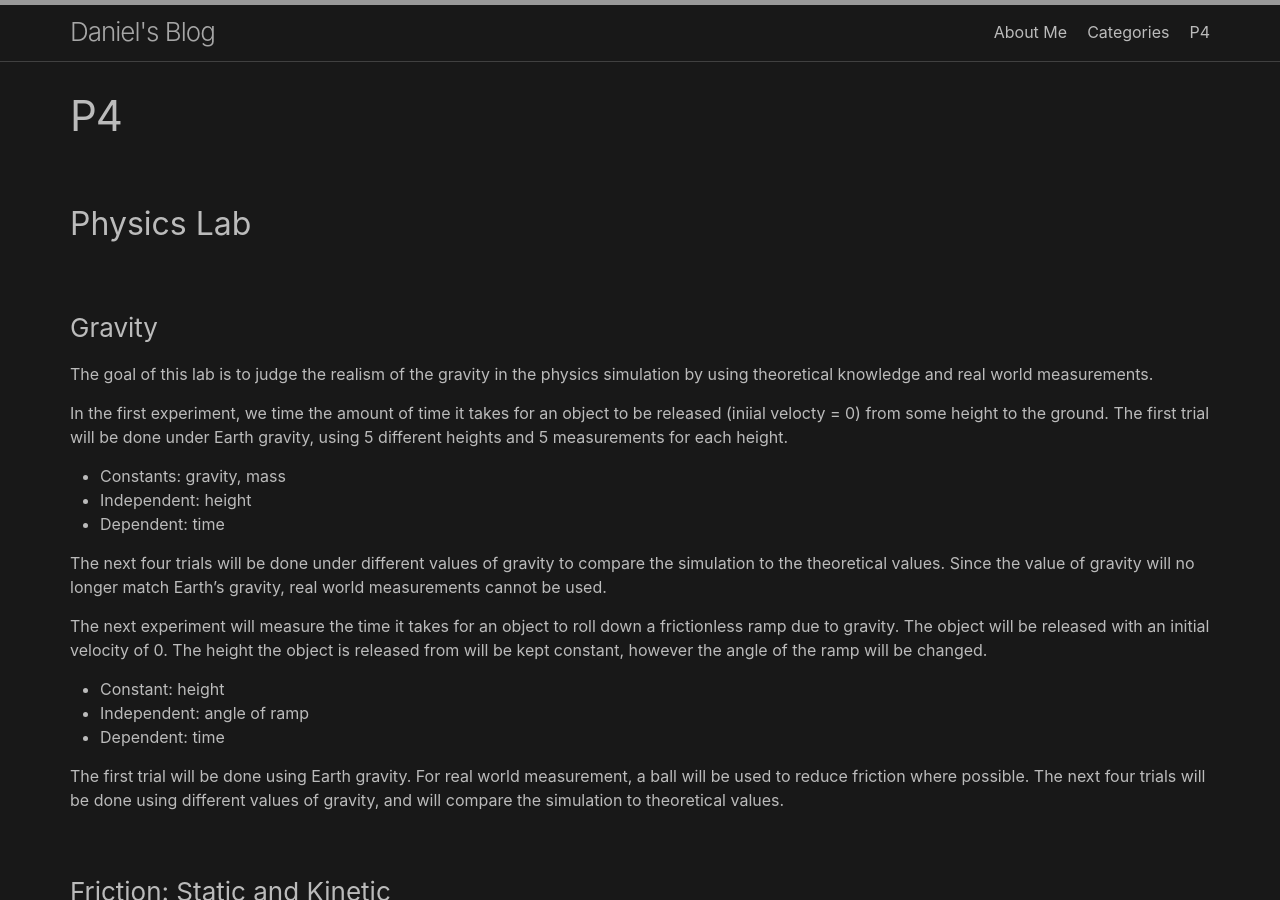
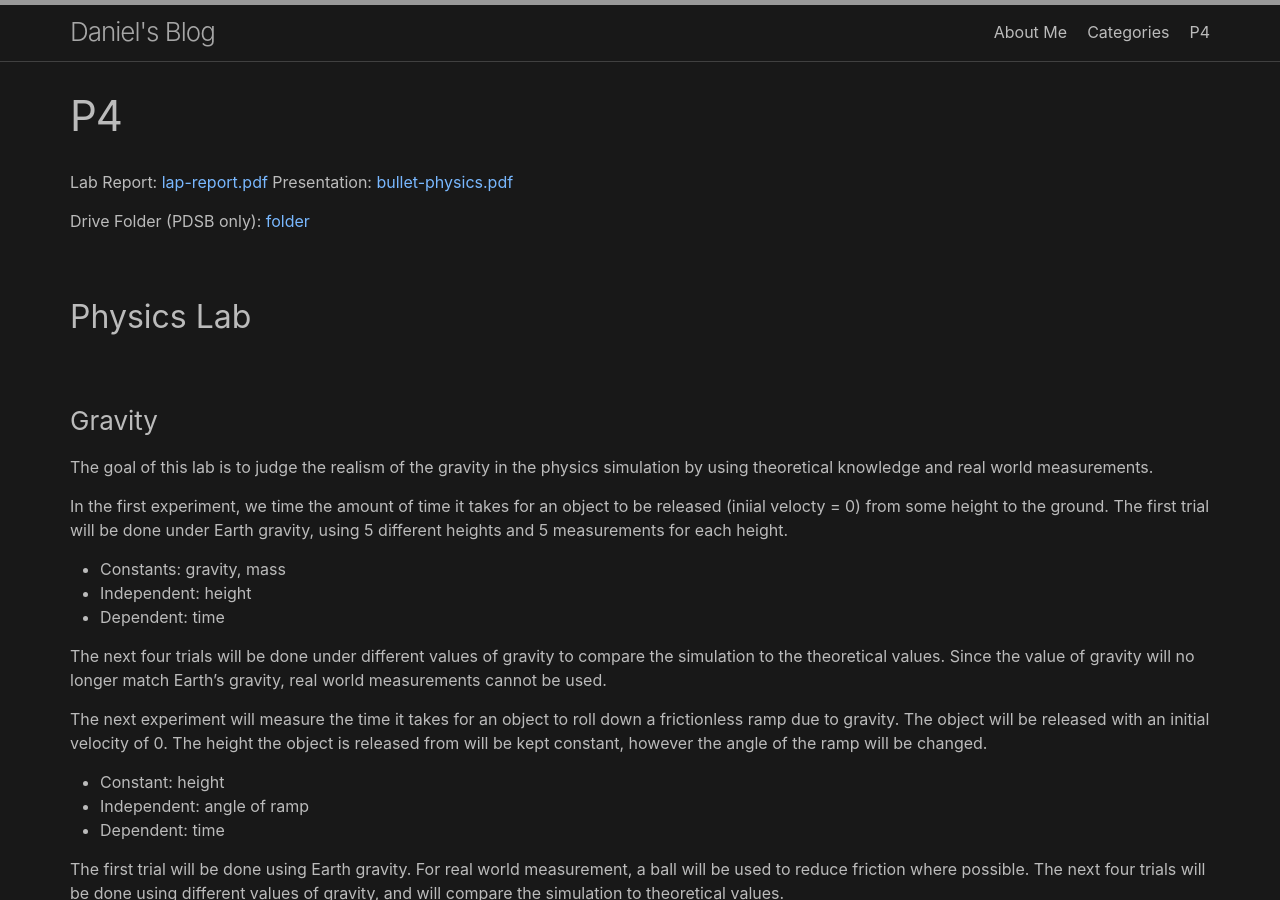
Before and after one commit to DanDanCool/dandancool.github.io, a Jekyll site: the page built from p4.md, in a window 1280 px wide and 900 px high. Built offline with Jekyll 4.4.1, drawn with Linux system fonts in a browser that asks for light colours.

Commit message:
add presentation and lab report

```diff
--- a/p4.md
+++ b/p4.md
@@ -3,6 +3,11 @@ layout: page
 title: P4
 permalink: /p4/
 ---
+
+Lab Report: [lap-report.pdf](/assets/lab-report.pdf)
+Presentation: [bullet-physics.pdf](/assets/bullet-physics.pdf)
+
+Drive Folder (PDSB only): [folder](https://drive.google.com/drive/folders/1XHieIjOjXkoAHKi-iyGwWhhXnbHUHf9c)
 
 ## Physics Lab
 ### Gravity
```
Also changed, not shown: 2 other files.
